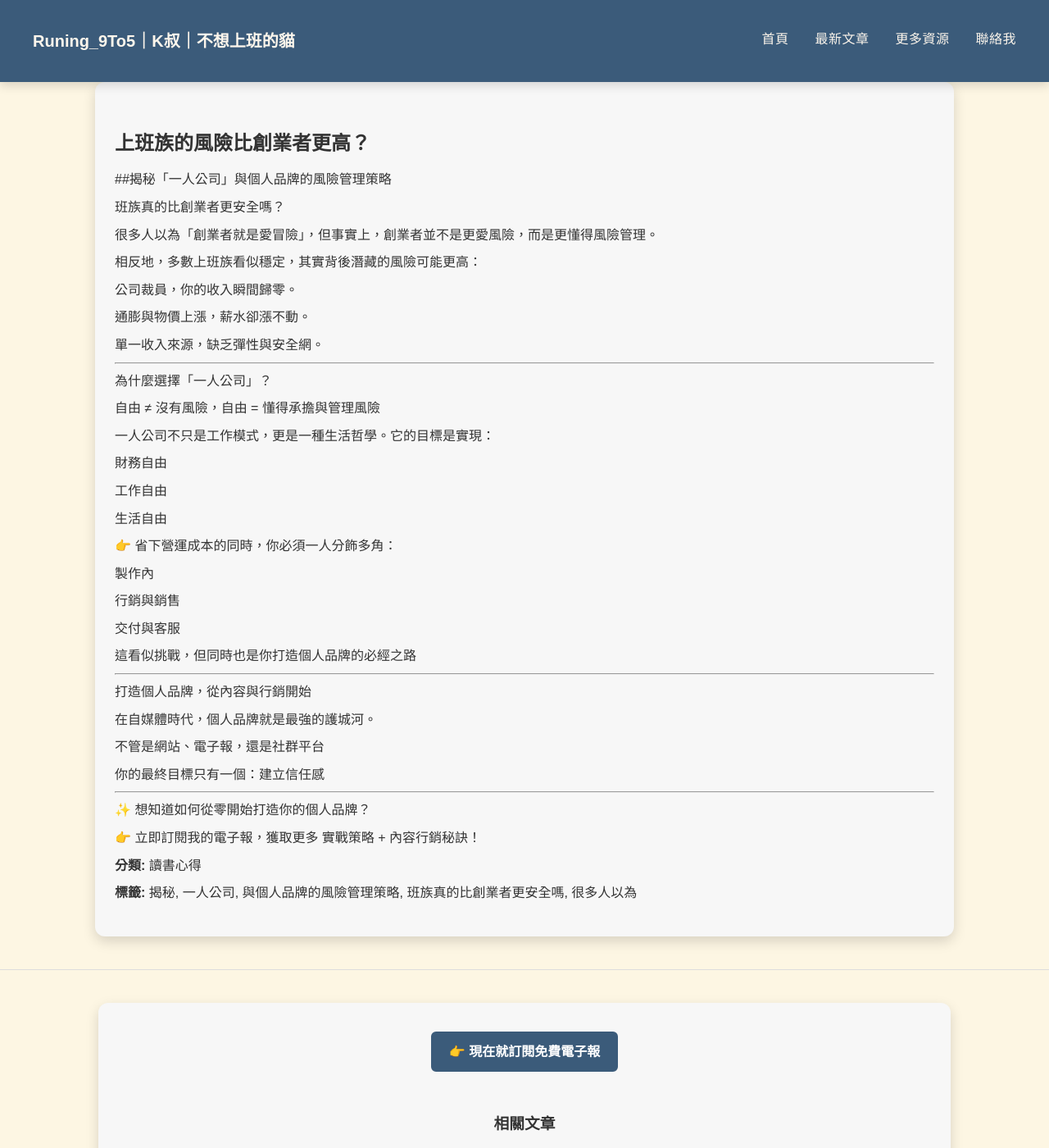
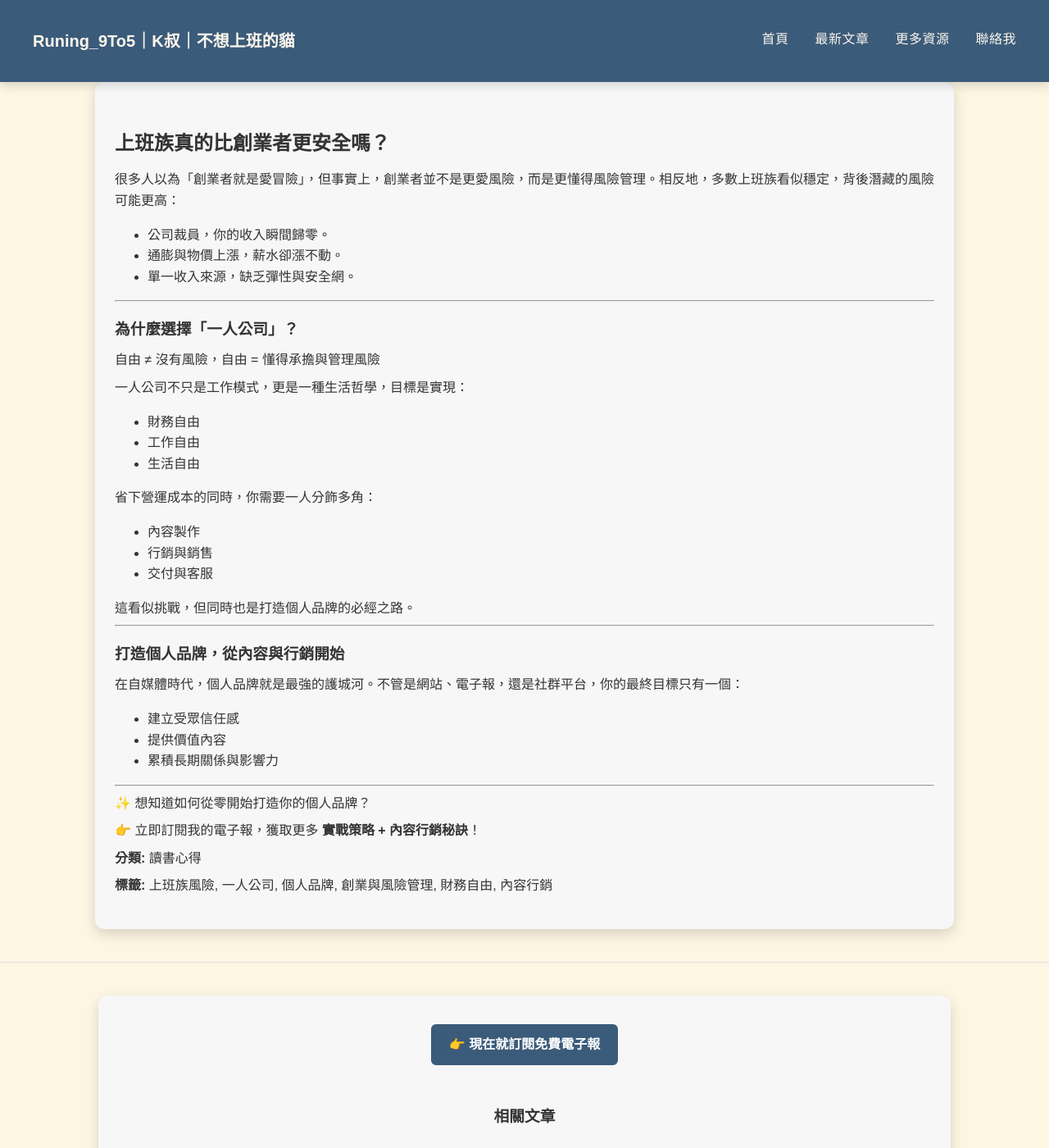
Before and after one commit to KenHAI666/Runing9TO5, a Jekyll site: the page built from _posts/2025-09-16-上班族的風險比創業者更高.md, in a window 1280 px wide and 1400 px high. Shown: the whole window at 82% size. Built offline with Jekyll 4.4.1, drawn with Linux system fonts in a browser that asks for light colours.

Commit message:
Update 2025-09-16-上班族的風險比創業者更高.md

```diff
--- a/_posts/2025-09-16-上班族的風險比創業者更高.md
+++ b/_posts/2025-09-16-上班族的風險比創業者更高.md
@@ -1,44 +1,58 @@
 ---
 layout: default
-title: "[讀書心得] 上班族的風險比創業者更高？"
+title: "[讀書心得] 上班族真的比創業者更安全嗎？一人公司風險管理解析"
 date: 2025-09-16
 categories: [讀書心得]
-tags: ['揭秘', '一人公司', '與個人品牌的風險管理策略', '班族真的比創業者更安全嗎', '很多人以為']
-description: " ##揭秘「一人公司」與個人品牌的風險管理策略
-班族真的比創業者更安全嗎？
-
-很多人以為「創業者就是愛冒險」，但事實上，創業者並不是更愛風險，而是更懂得風險管理。
-相反地，多數上班族看似穩定，..."
+tags: ['上班族風險', '一人公司', '個人品牌', '創業與風險管理', '財務自由', '內容行銷']
+description: "揭秘一人公司與個人品牌的風險管理策略。上班族看似穩定，但收入風險其實更高。學會自由與風險管理，打造個人品牌與財務自由。"
 ---
 
 <section class="card-section" style="background:#f7f7f7;">
-<h2>上班族的風險比創業者更高？</h2>
-<p>##揭秘「一人公司」與個人品牌的風險管理策略</p>
-<p>班族真的比創業者更安全嗎？</p>
-<p>很多人以為「創業者就是愛冒險」，但事實上，創業者並不是更愛風險，而是更懂得風險管理。</p>
-<p>相反地，多數上班族看似穩定，其實背後潛藏的風險可能更高：</p>
-<p>公司裁員，你的收入瞬間歸零。</p>
-<p>通膨與物價上漲，薪水卻漲不動。</p>
-<p>單一收入來源，缺乏彈性與安全網。</p>
+<h2>上班族真的比創業者更安全嗎？</h2>
+
+<p>很多人以為「創業者就是愛冒險」，但事實上，創業者並不是更愛風險，而是更懂得風險管理。相反地，多數上班族看似穩定，背後潛藏的風險可能更高：</p>
+
+<ul>
+<li>公司裁員，你的收入瞬間歸零。</li>
+<li>通膨與物價上漲，薪水卻漲不動。</li>
+<li>單一收入來源，缺乏彈性與安全網。</li>
+</ul>
+
 <hr>
-<p>為什麼選擇「一人公司」？</p>
+
+<h3>為什麼選擇「一人公司」？</h3>
 <p>自由 ≠ 沒有風險，自由 = 懂得承擔與管理風險</p>
-<p>一人公司不只是工作模式，更是一種生活哲學。它的目標是實現：</p>
-<p>財務自由</p>
-<p>工作自由</p>
-<p>生活自由</p>
-<p>👉 省下營運成本的同時，你必須一人分飾多角：</p>
-<p>製作內</p>
-<p>行銷與銷售</p>
-<p>交付與客服</p>
-<p>這看似挑戰，但同時也是你打造個人品牌的必經之路</p>
+<p>一人公司不只是工作模式，更是一種生活哲學，目標是實現：</p>
+
+<ul>
+<li>財務自由</li>
+<li>工作自由</li>
+<li>生活自由</li>
+</ul>
+
+<p>省下營運成本的同時，你需要一人分飾多角：</p>
+<ul>
+<li>內容製作</li>
+<li>行銷與銷售</li>
+<li>交付與客服</li>
+</ul>
+
+<p>這看似挑戰，但同時也是打造個人品牌的必經之路。</p>
+
 <hr>
-<p>打造個人品牌，從內容與行銷開始</p>
-<p>在自媒體時代，個人品牌就是最強的護城河。</p>
-<p>不管是網站、電子報，還是社群平台</p>
-<p>你的最終目標只有一個：建立信任感</p>
+
+<h3>打造個人品牌，從內容與行銷開始</h3>
+<p>在自媒體時代，個人品牌就是最強的護城河。不管是網站、電子報，還是社群平台，你的最終目標只有一個：</p>
+<ul>
+<li>建立受眾信任感</li>
+<li>提供價值內容</li>
+<li>累積長期關係與影響力</li>
+</ul>
+
 <hr>
+
 <p>✨ 想知道如何從零開始打造你的個人品牌？</p>
-<p>👉 立即訂閱我的電子報，獲取更多 實戰策略 + 內容行銷秘訣！</p>
+<p>👉 立即訂閱我的電子報，獲取更多 <strong>實戰策略 + 內容行銷秘訣</strong>！</p>
+
 <p><strong>分類:</strong> 讀書心得</p>
-<p><strong>標籤:</strong> 揭秘, 一人公司, 與個人品牌的風險管理策略, 班族真的比創業者更安全嗎, 很多人以為</p>
+<p><strong>標籤:</strong> 上班族風險, 一人公司, 個人品牌, 創業與風險管理, 財務自由, 內容行銷</p>
```
